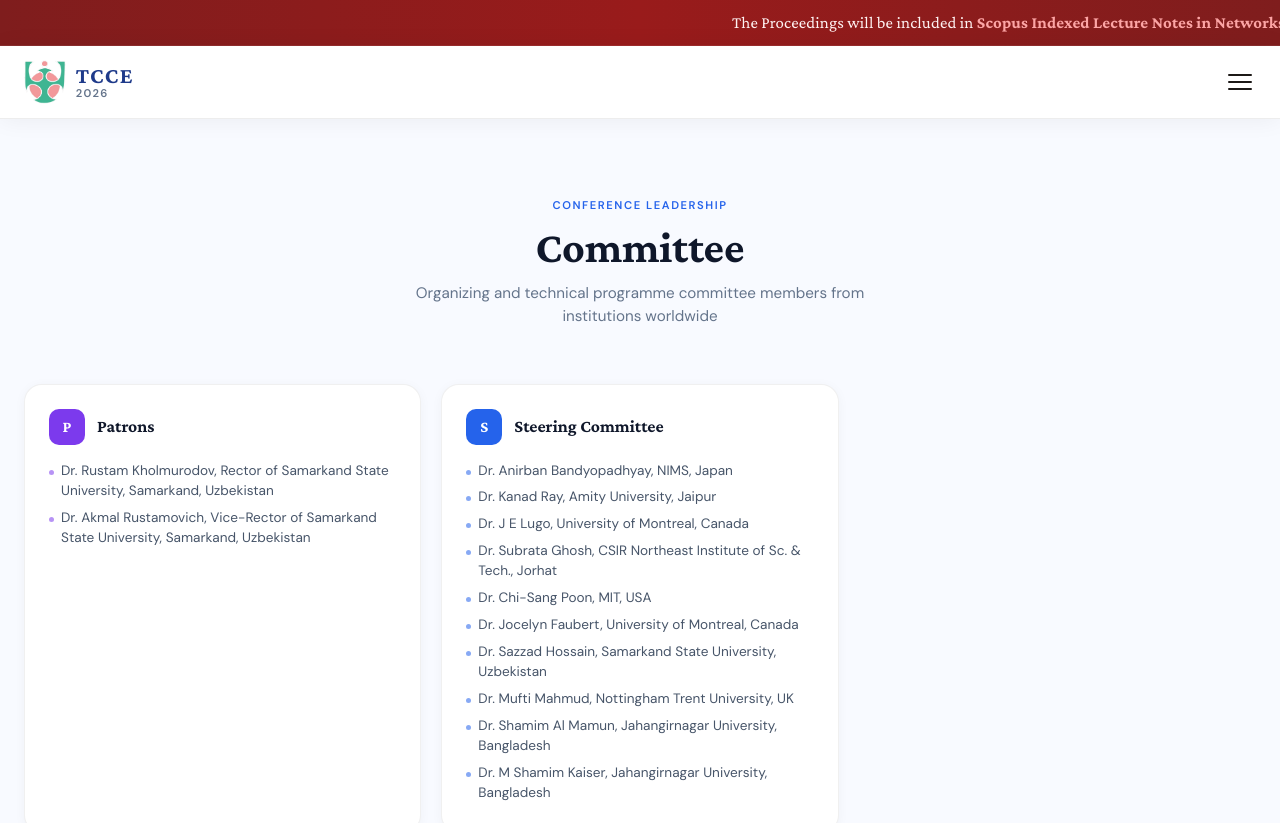
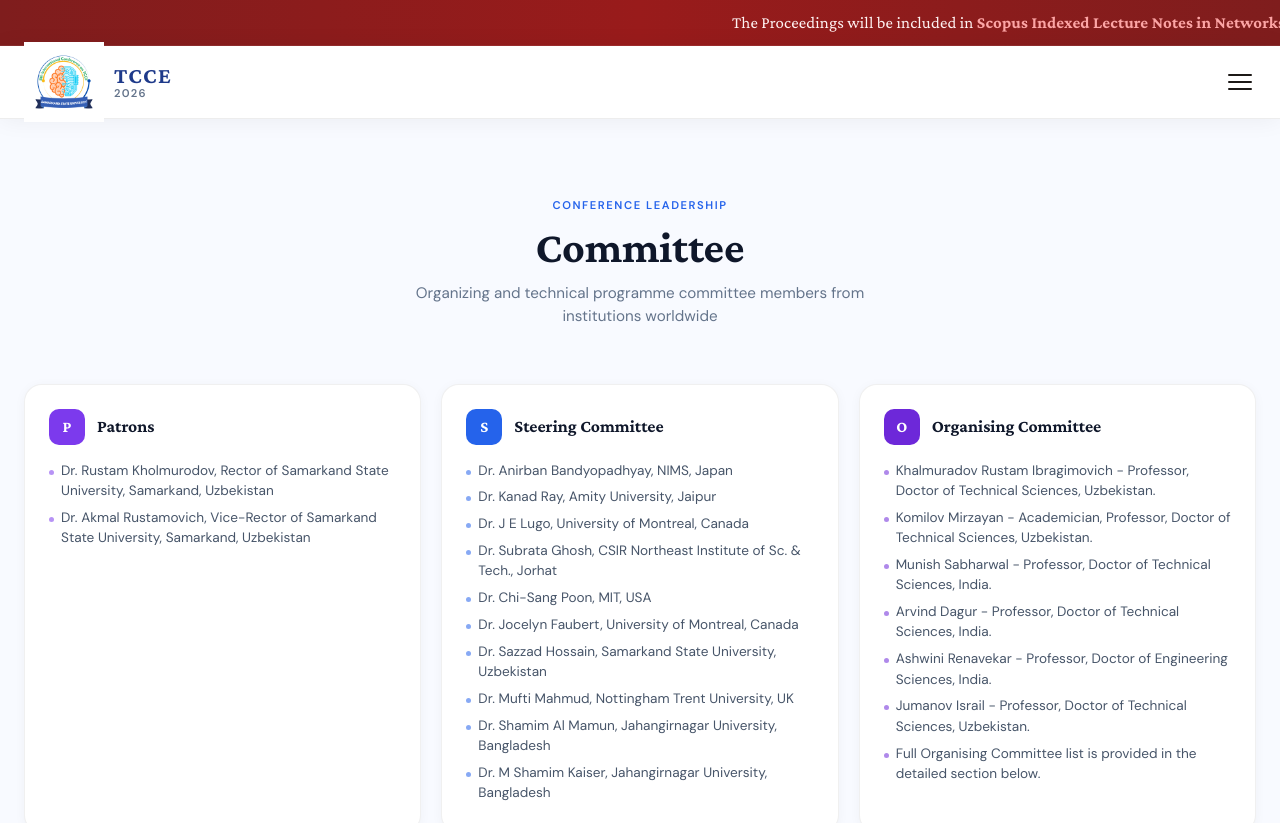
Before and after one commit to Darkdev2005/conference-main, a Vue app: page /committee in a window 1280 px wide. Shown: the top 823 px of the page. Built offline with nearby package versions, Linux system fonts and the light colour scheme.

Commit message:
Update committee card, navbar logo, and contact info

```diff
--- a/src/components/CommitteeSidebar.vue
+++ b/src/components/CommitteeSidebar.vue
@@ -12,7 +12,7 @@
           v-for="section in sections"
           :key="section.key"
           class="committee-card"
-          :class="{ 'card-wide': section.items.length > 10 }"
+          :class="{ 'card-wide': section.wide ?? section.items.length > 10 }"
         >
           <div class="card-title-row">
             <span class="card-icon" :style="{ background: roleColor(section.key) }">
@@ -52,6 +52,7 @@ const ROLE_COLORS = {
   webmaster: '#059669',
   technicalProgramChairs: '#7c3aed',
   tpcMembers: '#1d4ed8',
+  organisingCommitteeTop: '#6d28d9',
   tpcorganizing: '#6d28d9',
 }
 
@@ -90,6 +91,20 @@ export default {
             'Dr. Mufti Mahmud, Nottingham Trent University, UK',
             'Dr. Shamim Al Mamun, Jahangirnagar University, Bangladesh',
             'Dr. M Shamim Kaiser, Jahangirnagar University, Bangladesh',
+          ],
+        },
+        {
+          key: 'organisingCommitteeTop',
+          title: 'Organising Committee',
+          wide: false,
+          items: [
+            'Khalmuradov Rustam Ibragimovich - Professor, Doctor of Technical Sciences, Uzbekistan.',
+            'Komilov Mirzayan - Academician, Professor, Doctor of Technical Sciences, Uzbekistan.',
+            'Munish Sabharwal - Professor, Doctor of Technical Sciences, India.',
+            'Arvind Dagur - Professor, Doctor of Technical Sciences, India.',
+            'Ashwini Renavekar - Professor, Doctor of Engineering Sciences, India.',
+            'Jumanov Israil - Professor, Doctor of Technical Sciences, Uzbekistan.',
+            'Full Organising Committee list is provided in the detailed section below.',
           ],
         },
         {
--- a/src/components/Layouts/AppNavbar.vue
+++ b/src/components/Layouts/AppNavbar.vue
@@ -131,7 +131,7 @@ export default {
     return {
       mobileOpen: false,
       mobileExpanded: null,
-      logoUrl: publicAsset('logo-removebg-preview.png'),
+      logoUrl: publicAsset('images/samarkand State University.png'),
       universityAvatarUrl: publicAsset('IMG_20240913_150533_321.jpg')
     };
   },
@@ -180,7 +180,7 @@ export default {
 }
 
 .brand-logo {
-  height: 44px;
+  height: 80px;
   width: auto;
 }
 
--- a/src/views/RegisterView.vue
+++ b/src/views/RegisterView.vue
@@ -127,17 +127,15 @@
                 Phone
               </div>
               <div class="contact-items">
-                <a href="tel:+998939995149" class="contact-item">
-                  <span class="flag">🇺🇿</span>
-                  <span class="contact-item-text">+998 93 999 51 49</span>
+
+
+                <a href="tel:+998505009806" class="contact-item">
+                  <span class="flag">UZ</span>
+                  <span class="contact-item-text">+998 50 500 98 06</span>
                 </a>
                 <a href="tel:+998904469977" class="contact-item">
                   <span class="flag">🇬🇧</span>
                   <span class="contact-item-text">+998 90 446 99 77</span>
-                </a>
-                <a href="tel:+998505009806" class="contact-item">
-                  <span class="flag">UZ</span>
-                  <span class="contact-item-text">+998 50 500 98 06</span>
                 </a>
               </div>
             </div>
```
Also changed, not shown: public/images/samarkand State University.png (added).
